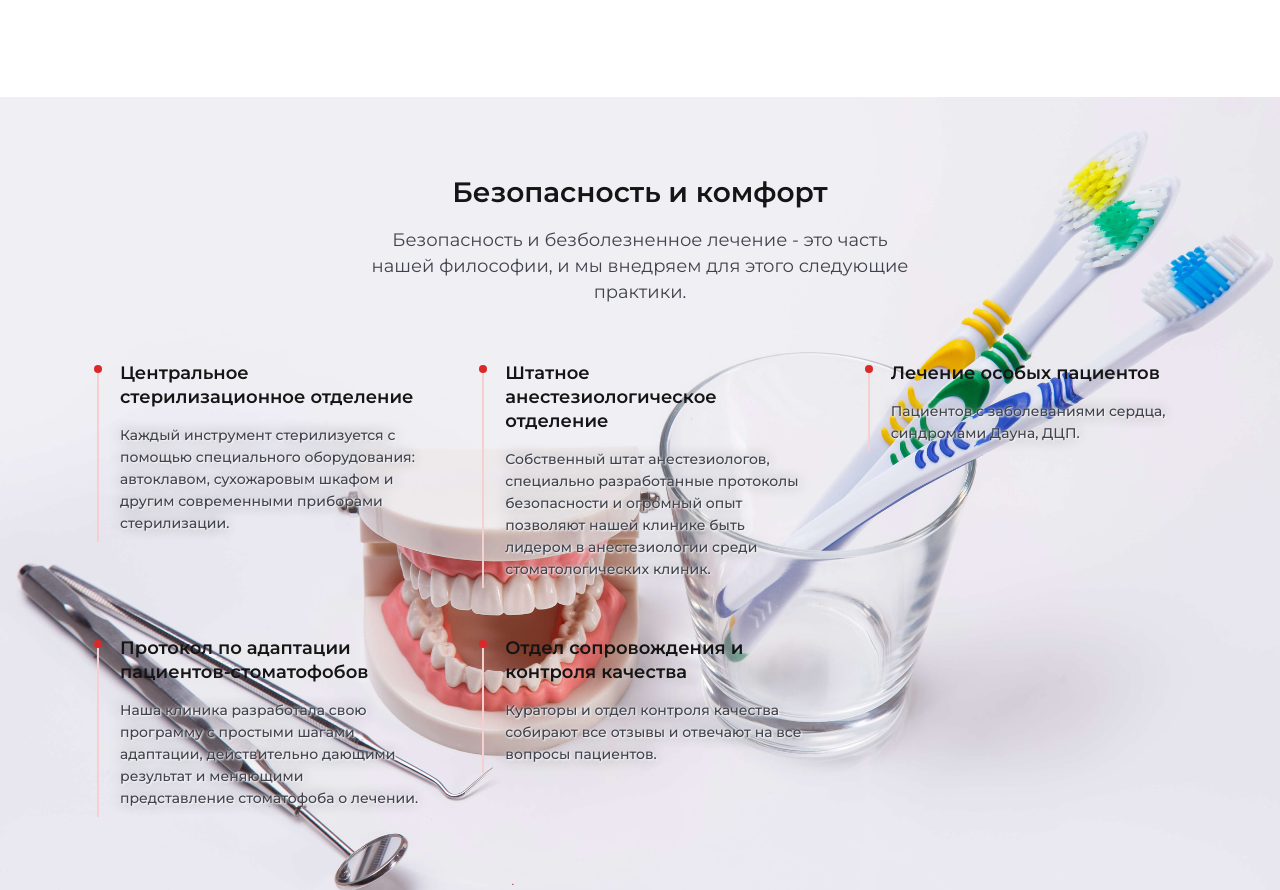
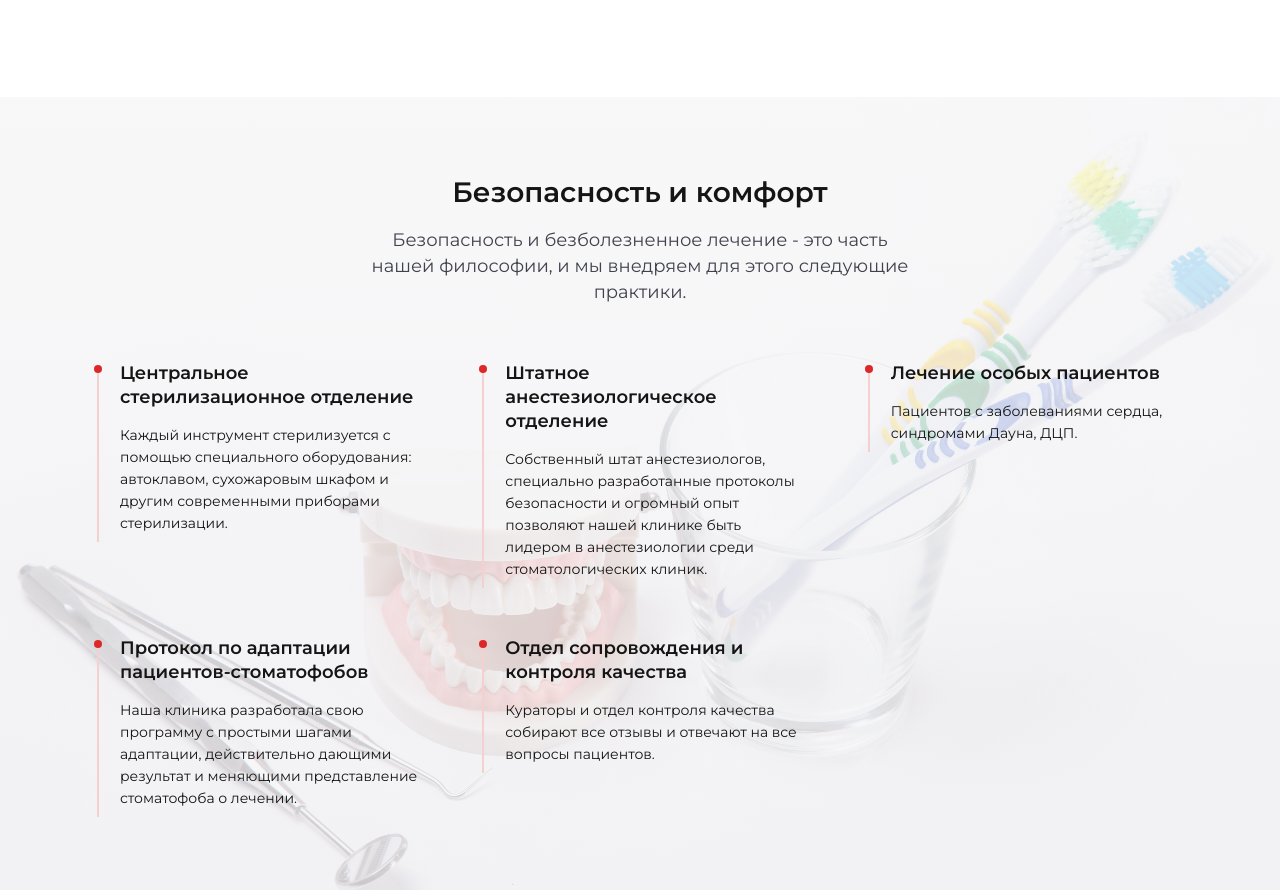
Before and after one commit to Anton89web/-------2, a plain HTML site: page index.html in a window 1280 px wide. Shown: the part 3367-4257 px from the top of the page. Drawn offline with Linux system fonts and the light colour scheme.

Commit message:
change bg safety

```diff
--- a/Css/style.css
+++ b/Css/style.css
@@ -814,8 +814,8 @@ iframe {
 
 .safety {
     padding: 80px 0 116px 0;
-    background: #f6f6f6;
-    background-image: url(../Img/white-teeth.jpg);
+    background: linear-gradient(0deg,rgba(244, 244, 246, 0.8), rgba(250, 250, 250, 0.8)), url(../Img/white-teeth.jpg);
+    /* background: url(../Img/white-teeth.jpg),rgba(255, 255, 255, 0.9); */
     background-repeat: no-repeat;
     background-position: right;
     background-size: cover;
@@ -944,10 +944,9 @@ iframe {
 
 .safety__item-text {
     font-size: 14px;
-    font-weight: 500;
+    font-weight: 400;
     line-height: 22px;
-    color: #40424C;
-    text-shadow: 1px 1px 2px rgb(255 255 255), 0 0 1em rgb(133 133 141), 0 0 0.2em rgb(232 231 236);
+    color: #151515;
 }
 
 
```
